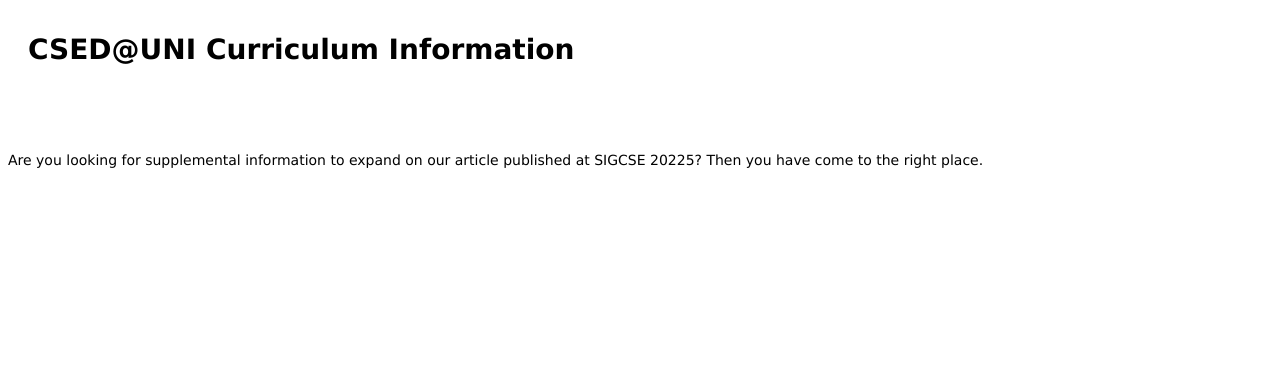
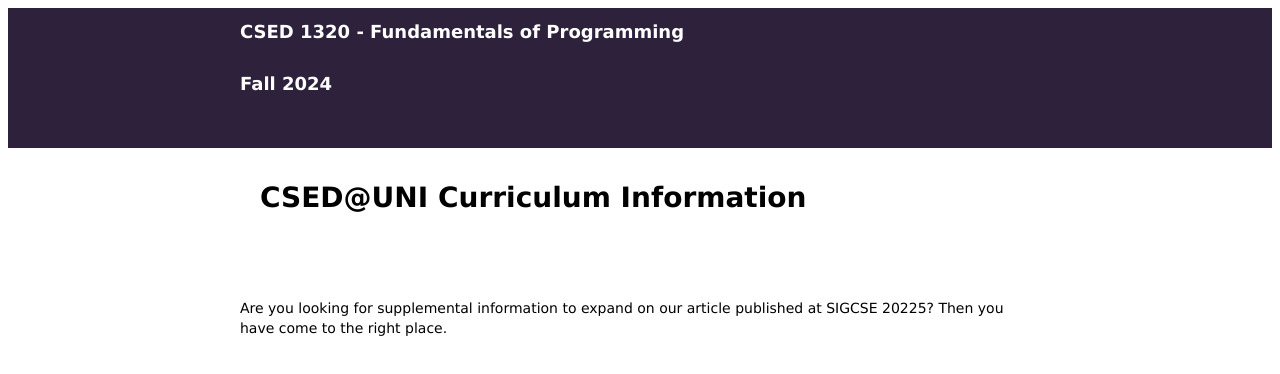
Before and after one commit to CSEd-UNI/CSEd-UNI.github.io, a plain HTML site: page index.html in a window 1280 px wide. Drawn offline with Linux system fonts and the light colour scheme.

Commit message:
Update index.html

```diff
--- a/index.html
+++ b/index.html
@@ -10,8 +10,28 @@
 </head>
 <html>
 <body>
+  <!-- START PAGE SOURCE -->
+<div class="body1"></div>
+<div class="body2">
+  <div class="main">
+    <header>
+
+      <div class="wrapper">
+	<p><b><font size="4" color="#FFFFFF">CSED 1320 - Fundamentals of Programming</font></b></p>
+	<p><b><font size="4" color="#FFFFFF">Fall 2024</font></b></p>
+      </div>
+
+    </header>
+  </div>
+</div>
+<div class="body3">
+  <div class="main">
 <h1>CSED@UNI Curriculum Information</h1>
 <h3>SIGCSE 2025</h3>
 Are you looking for supplemental information to expand on our article published at SIGCSE 20225?  Then you have come to the right place.
+      </div>
+</div>
 </body>
 </html>
+</body>
+</html>
```
